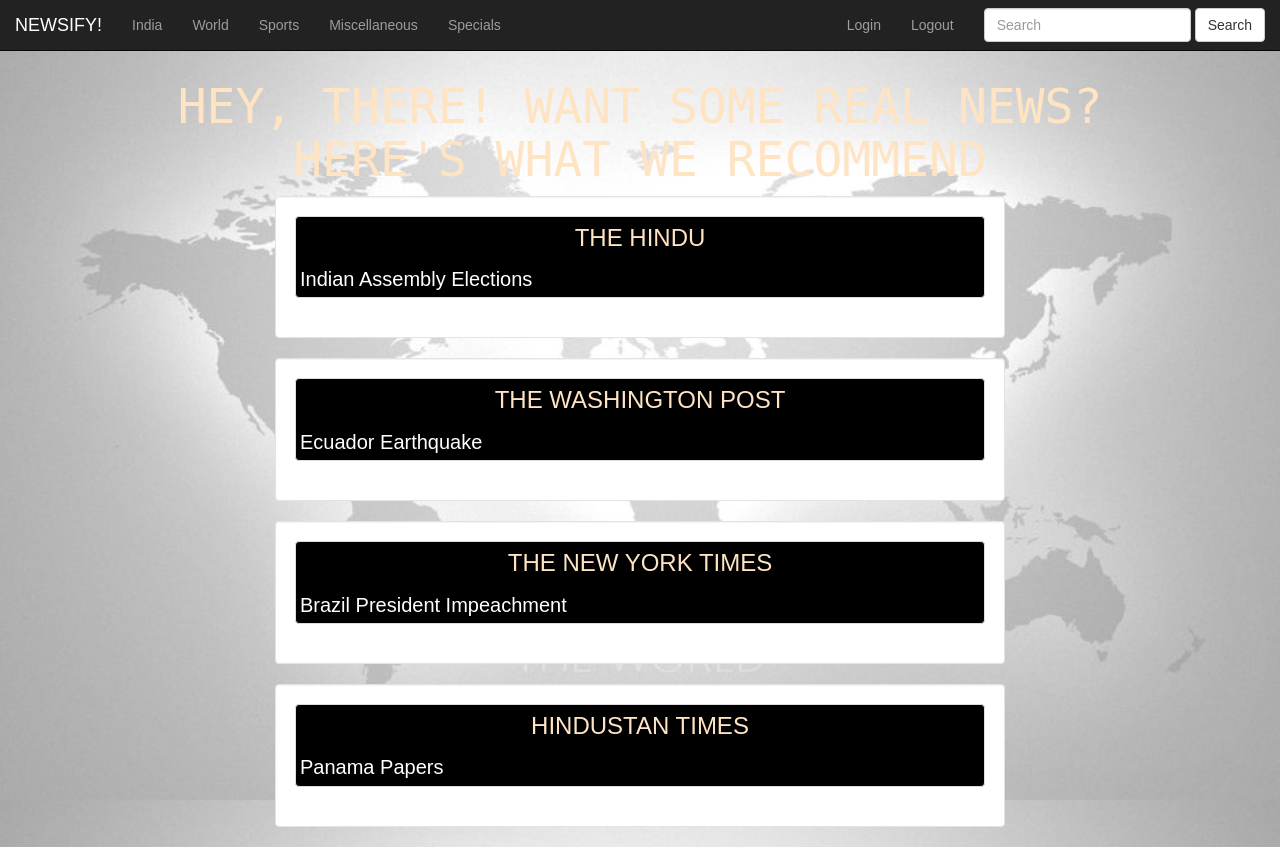
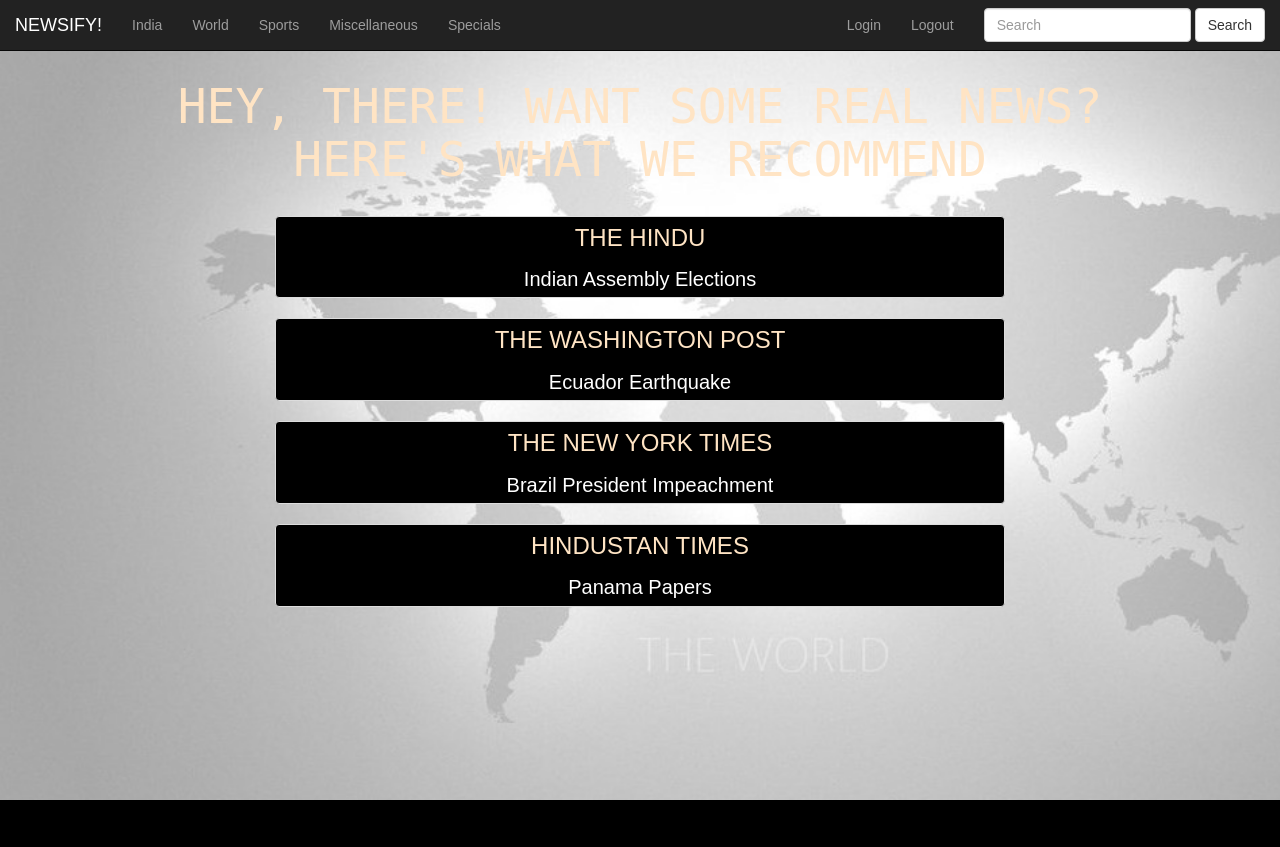
Before and after one commit to sunyam/_9Newsify, a Django app: page /specials in a window 1280 px wide. After the commit the page ends 800 px from the top, so only its background shows below. Run offline with Django 3.2, Linux system fonts and the light colour scheme; some libraries are stand-ins or nearby versions.

Commit message:
set up other category css changes too

```diff
--- a/home_page/static/home_page/css/background.css
+++ b/home_page/static/home_page/css/background.css
@@ -15,7 +15,7 @@
 
 .thumbnail{
     background-color:#262626;
-    border-radius: 70px;
+    border-radius: 60px;
 }
 
 .well{
--- a/home_page/templates/home_page/specials.html
+++ b/home_page/templates/home_page/specials.html
@@ -85,38 +85,38 @@
 
 
         <div class="container">
+        <center>
             <br><br><br>
             <div class="row-md-2" style="positon:fixed">
             <h1 class="logon" style="color: bisque; text-align:center; font-size:48px; font-family:monospace;">HEY, THERE! WANT SOME REAL NEWS?<br>HERE'S WHAT WE RECOMMEND</h1>
             </div>
             <div class="row-md-10">
                 <div class="col-md-2"></div>
-                <div class="col-md-8">
-                        <div class="well">
+                <div class="col-md-8"><br>
+                        <!-- <div class="well"> -->
                             <div id="upcoming" class="thumbnail">
                                 <p style="color:bisque; font-size: 24px; text-align:center;">THE HINDU</p>
                                 <a href="http://www.thehindu.com/elections/" style="color:white; font-size: 20px">Indian Assembly Elections</a>
-                            </div>
+                         <!--    </div> -->
                         </div>
-                        <div class="well">
+                       <!--  <div class="well"> -->
                             <div id="upcoming" class="thumbnail">
                                 <p style="color:bisque; font-size: 24px; text-align:center;">THE WASHINGTON POST</p>
                                 <a href="https://www.washingtonpost.com/world/ecuador-searches-for-quake-survivors-as-death-toll-rises/2016/04/17/c5a444fc-04ae-11e6-bfed-ef65dff5970d_story.html?hpid=hp_no-name_hp-in-the-news%3Apage%2Fin-the-news" style="color:white; font-size: 20px">Ecuador Earthquake</a>
                             </div>
-                        </div>
-                        <div class="well">
+                       <!--  </div> -->
+                        <!-- <div class="well"> -->
                             <div id="upcoming" class="thumbnail">
                                 <p style="color:bisque; font-size: 24px; text-align:center;">THE NEW YORK TIMES</p>
                                 <a href="http://www.nytimes.com/2016/04/18/world/americas/brazil-dilma-rousseff-impeachment-vote.html?hp&action=click&pgtype=Homepage&clickSource=story-heading&module=first-column-region&region=top-news&WT.nav=top-news&_r=0" style="color:white; font-size: 20px">Brazil President Impeachment</a>
                             </div>
-                        </div>
-                        <div class="well">
+                     <!--    </div>
+                        <div class="well"> -->
                             <div id="upcoming" class="thumbnail">
                                 <p style="color:bisque; font-size: 24px; text-align:center;">HINDUSTAN TIMES</p>
                                 <a href="http://www.hindustantimes.com/panama-papers" style="color:white; font-size: 20px">Panama Papers</a>
                             </div>
-                        </div>
-
+                       <!--  </div> -->
                 </div>
                 <div class="col-md-2"></div>
             </div>
```
Also changed, not shown: home_page/templates/home_page/cat_india.html (+15 -8 lines), home_page/templates/home_page/cat_misc.html (+15 -8 lines), home_page/templates/home_page/cat_sports.html (+13 -6 lines), home_page/templates/home_page/cat_world.html (+10 -6 lines).
